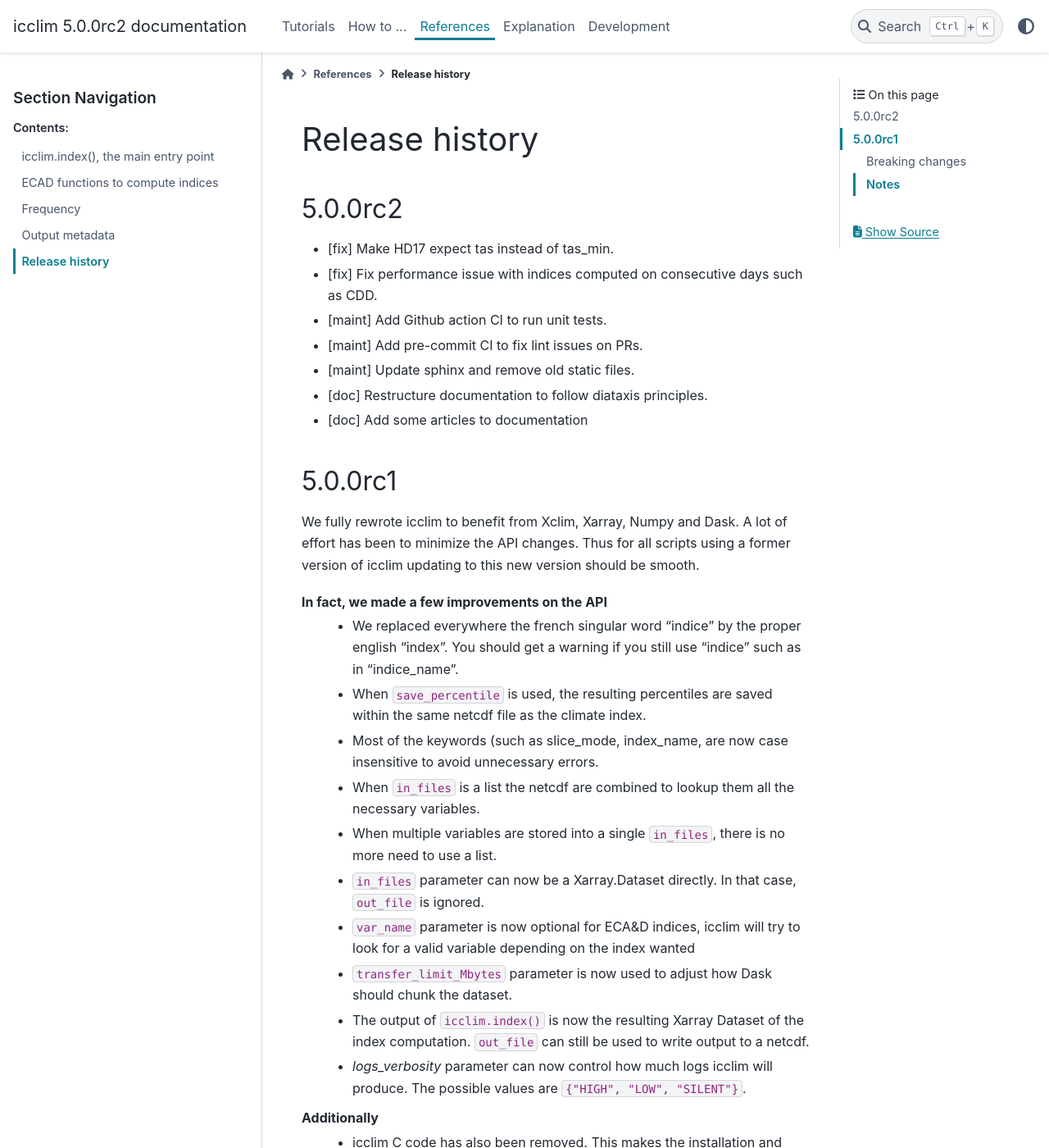
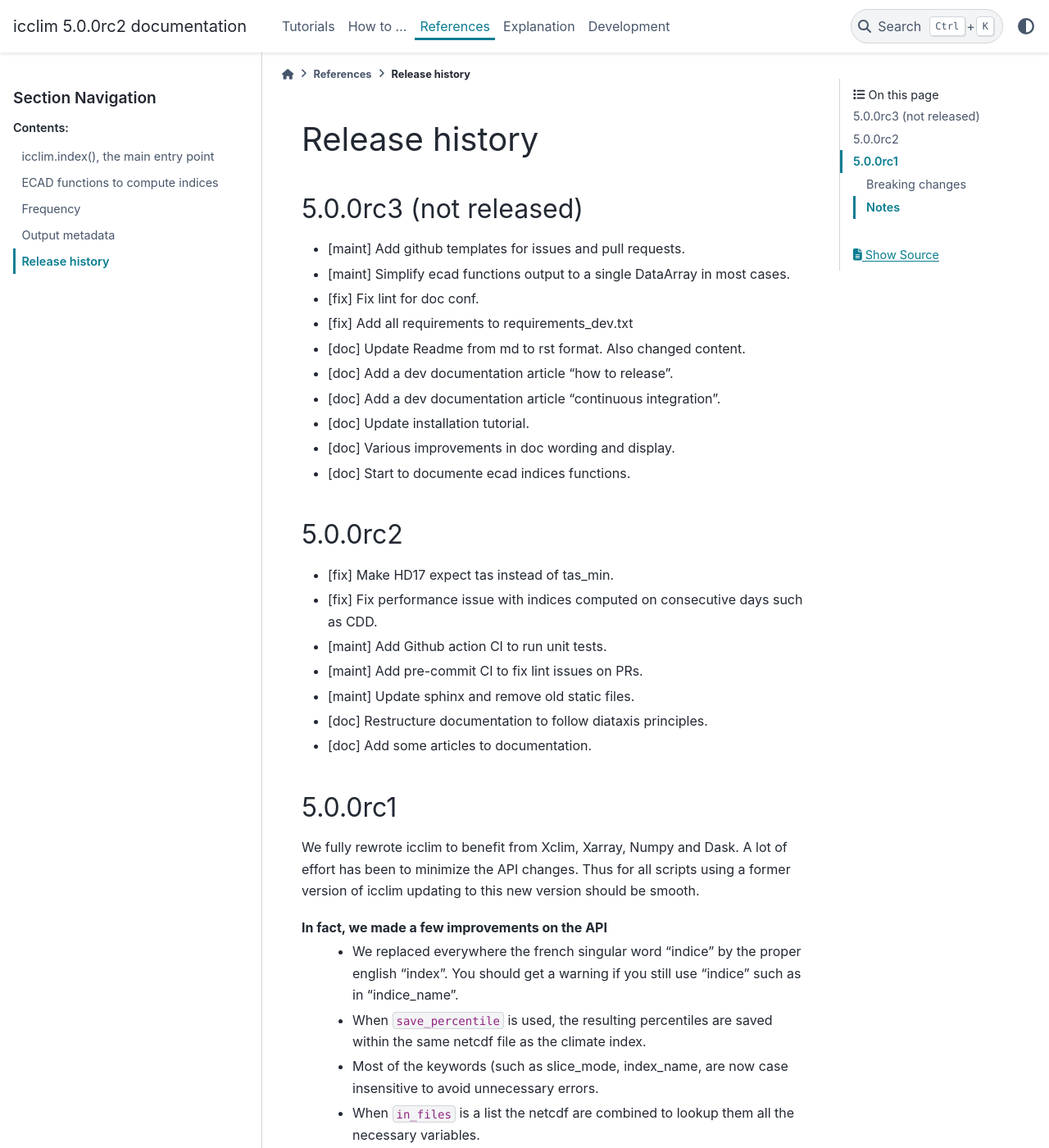
Before and after one commit to cerfacs-globc/icclim, a Sphinx documentation site: the page built from doc/source/references/release_notes.rst, in a window 1280 px wide and 1400 px high. Shown: the whole window at 82% size. Built offline with Sphinx 7.4.7 and the PyData theme 0.15.4, drawn with Linux system fonts in a browser that asks for light colours.

Commit message:
MAINT: Update release note

```diff
--- a/doc/source/references/release_notes.rst
+++ b/doc/source/references/release_notes.rst
@@ -1,5 +1,18 @@
 Release history
 ===============
+
+5.0.0rc3 (not released)
+-----------------------
+* [maint] Add github templates for issues and pull requests.
+* [maint] Simplify ecad functions output to a single DataArray in most cases.
+* [fix] Fix lint for doc conf.
+* [fix] Add all requirements to requirements_dev.txt
+* [doc] Update Readme from md to rst format. Also changed content.
+* [doc] Add a dev documentation article "how to release".
+* [doc] Add a dev documentation article "continuous integration".
+* [doc] Update installation tutorial.
+* [doc] Various improvements in doc wording and display.
+* [doc] Start to documente ecad indices functions.
 
 5.0.0rc2
 --------
@@ -10,7 +23,7 @@
 * [maint] Add pre-commit CI to fix lint issues on PRs.
 * [maint] Update sphinx and remove old static files.
 * [doc] Restructure documentation to follow diataxis principles.
-* [doc] Add some articles to documentation
+* [doc] Add some articles to documentation.
 
 5.0.0rc1
 --------
```
